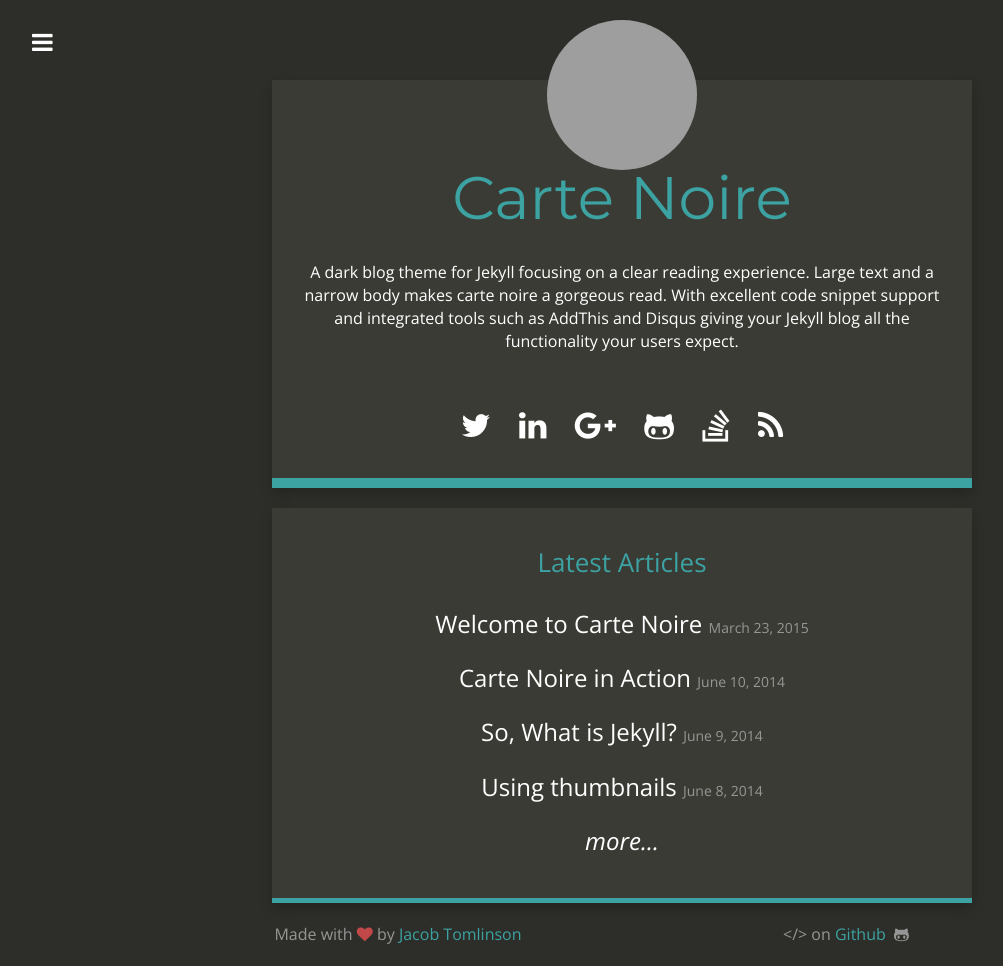
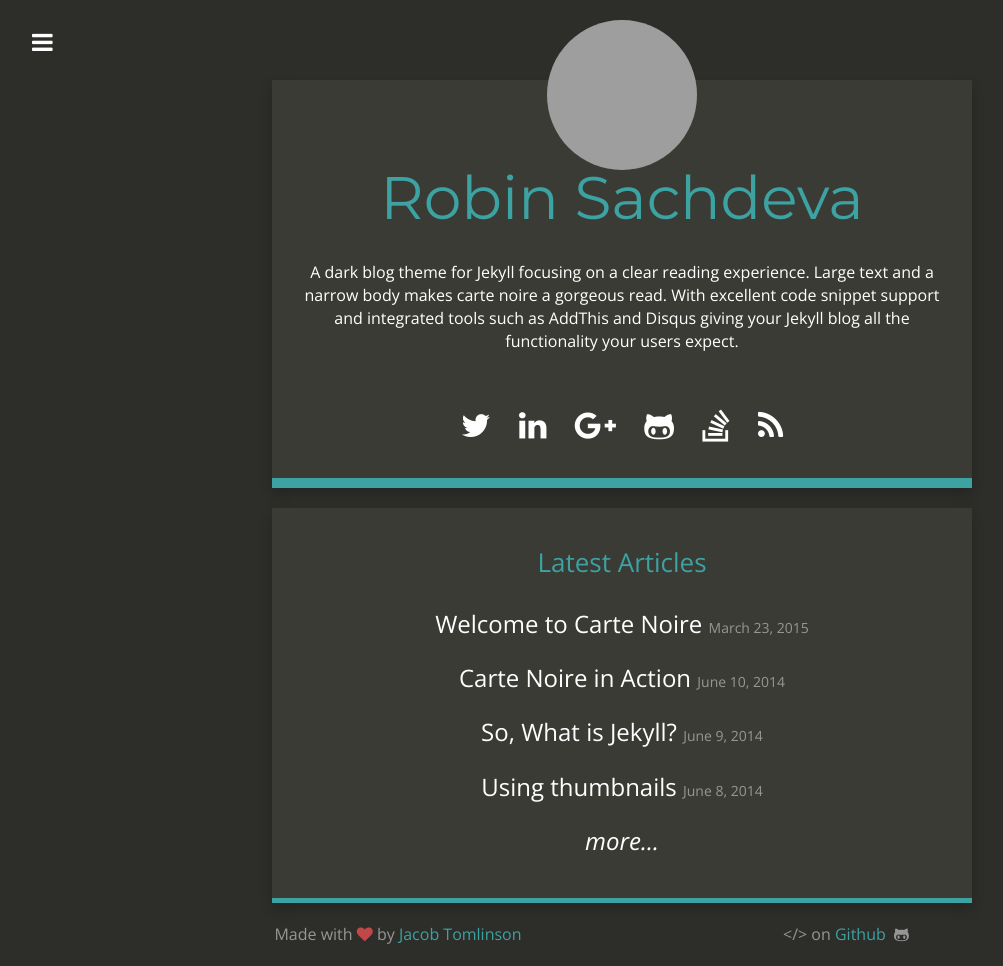
Before and after one commit to sachdevarobin/sachdevarobin.github.io, a Jekyll site: the page built from index.html, in a window 1280 px wide. Shown: the whole page, without its empty margins (18-1021 px from the left). Built offline with Jekyll 4.4.1, drawn with Linux system fonts in a browser that asks for light colours; nearby versions of some CDN libraries; grey boxes are pictures that could not be loaded.

Commit message:
initial commit

```diff
--- a/_config.yml
+++ b/_config.yml
@@ -1,5 +1,5 @@
 # Site settings
-title: "Carte Noire"
+title: "Robin Sachdeva"
 email: jacob@jacobtomlinson.co.uk
 description: "A dark blog theme for Jekyll."
 baseurl: ""
```
